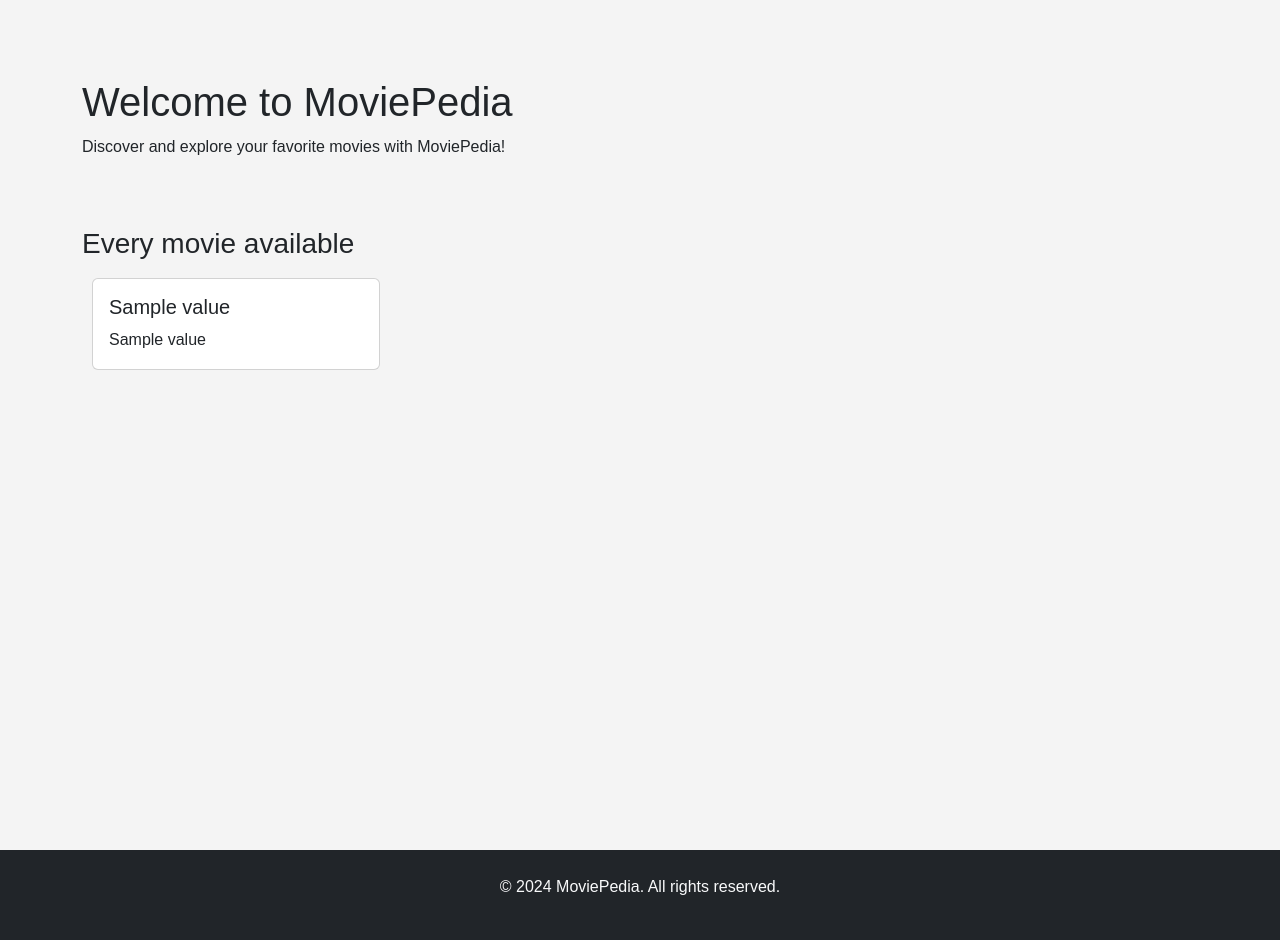
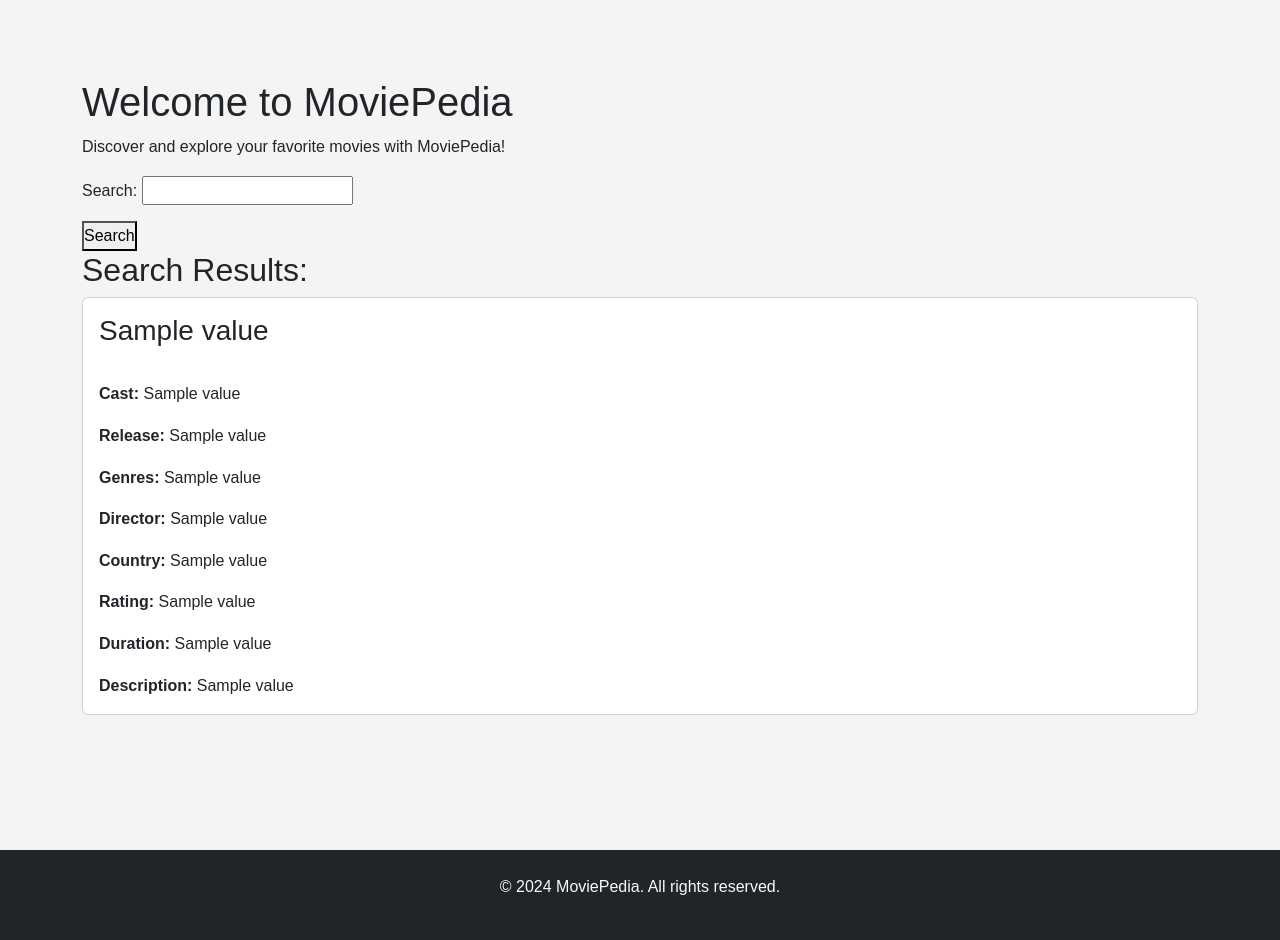
Before and after one commit to RafaelSGil/WS, a Django app: template Assignment1/WS_APP/templates/home.html in a window 1280 px wide. Shown: the part 62-1002 px from the top of the page. Run offline with Django 3.2, Linux system fonts and the light colour scheme; tables that the repository leaves empty hold one stand-in row (values such as "Sample post"); the template is opened without the code that fills it: values that come from a table or form of the project are taken from there, most other values are stand-ins (such as "Sample title", 1, 10 or a date in 2020); some libraries are stand-ins or nearby versions.

Commit message:
search bar homepage

```diff
--- a/Assignment1/WS_APP/forms.py
+++ b/Assignment1/WS_APP/forms.py
@@ -31,3 +31,16 @@ class GenresForm(forms.Form):
 
 class DirectorForm(forms.Form):
     director = forms.CharField(label="Director Name")
+
+
+class CombinedSearchForm(forms.Form):
+    search_type = forms.ChoiceField(choices=[
+        ('title', 'Movie Title'),
+        ('actor', 'Actor'),
+        ('genre', 'Genre'),
+        ('director', 'Director')
+    ], label="Search Type")
+    search_query = forms.CharField(label='Search Query', max_length=100)
+
+class SearchForm(forms.Form):
+    search_query = forms.CharField(label='Search', max_length=100)
--- a/Assignment1/WS_APP/static/css/home.css
+++ b/Assignment1/WS_APP/static/css/home.css
@@ -20,3 +20,17 @@
 .card-break {
   white-space: break-spaces;
 }
+
+
+
+.search-container {
+  width: 100%;
+  height: 100vh;
+  display: flex;
+  justify-content: center;
+  align-items: center;
+}
+
+.search-bar {
+  width: 50%;
+}
--- a/Assignment1/WS_APP/templates/home.html
+++ b/Assignment1/WS_APP/templates/home.html
@@ -1,26 +1,52 @@
-{% extends 'layout.html' %} {% block content %}
+{% extends 'layout.html' %}
 
+{% block content %}
 <div class="container mt-5">
   <h1>Welcome to MoviePedia</h1>
   <p>Discover and explore your favorite movies with MoviePedia!</p>
 
-  <br />
-  <br />
-  {% if all_result %} {% load static %}
-  <link rel="stylesheet" href="{% static 'css/home.css' %}" />
+  <form method="post">
+    {% csrf_token %}
+    {{ form.as_p }}
+    <button type="submit">Search</button>
+  </form>
 
-  <h3>Every movie available</h3>
+  {% if results %}
+      <h2>Search Results:</h2>
+      <div class="container-card" onwheel="horizontalScroll(event)">
+        {% for entry in results %}
+        <div class="card">
+          <div class="card-body">
+            <h3 class="card-title card-break">{{ entry.title.value }}</h3>
+                <br>
+            <p class="card-text card-break toggle-text"><strong>Cast:</strong> {{ entry.mergedCasts.value }}</p>
+            <p class="card-text card-break toggle-text"><strong>Release:</strong> {{ entry.release_year.value }}</p>
+            <p class="card-text card-break toggle-text"><strong>Genres:</strong> {{ entry.mergedGenres.value }}</p>
+            <p class="card-text card-break toggle-text"><strong>Director:</strong> {{ entry.director.value }}</p>
+            <p class="card-text card-break toggle-text"><strong>Country:</strong> {{ entry.country.value }}</p>
+            <p class="card-text card-break toggle-text"><strong>Rating:</strong> {{ entry.rating.value }}</p>
+            <p class="card-text card-break toggle-text"><strong>Duration:</strong> {{ entry.duration.value }}</p>
+            <p class="card-text card-break toggle-text"><strong>Description:</strong> {{ entry.description.value }}</p>
+              </div>
+            </div>
+          {% endfor %}
+      </div>
 
-  <div class="container-card" onwheel="horizontalScroll(event)">
-    {% for entry in all_result %}
-    <div class="card">
-      <div class="card-body">
-        <h5 class="card-title card-break">{{ entry.movies.value }}</h5>
-        <p class="card-text card-break">{{ entry.description.value }}</p>
+  {% elif search_performed %}
+  {% load static %}
+  <link rel="stylesheet" href="{% static 'css/search.css' %}" />
+  <li></li>
+      <h3>No results found... Here's every movie available</h3>
+      <div class="container-card" onwheel="horizontalScroll(event)">
+          {% for results in all_result %}
+            <div class="card">
+              <div class="card-body">
+                <h5 class="card-title card-break">{{ results.movies.value }}</h5>
+                <p class="card-text card-break">{{ results.description.value }}</p>
+              </div>
+            </div>
+          {% endfor %}
       </div>
-    </div>
-    {% endfor %}
-  </div>
+  {% endif %}
 </div>
-
-{% endif %} {% endblock %}
+{% endblock %}
```
Also changed, not shown: Assignment1/WS_APP/views.py (+105 -16 lines).
